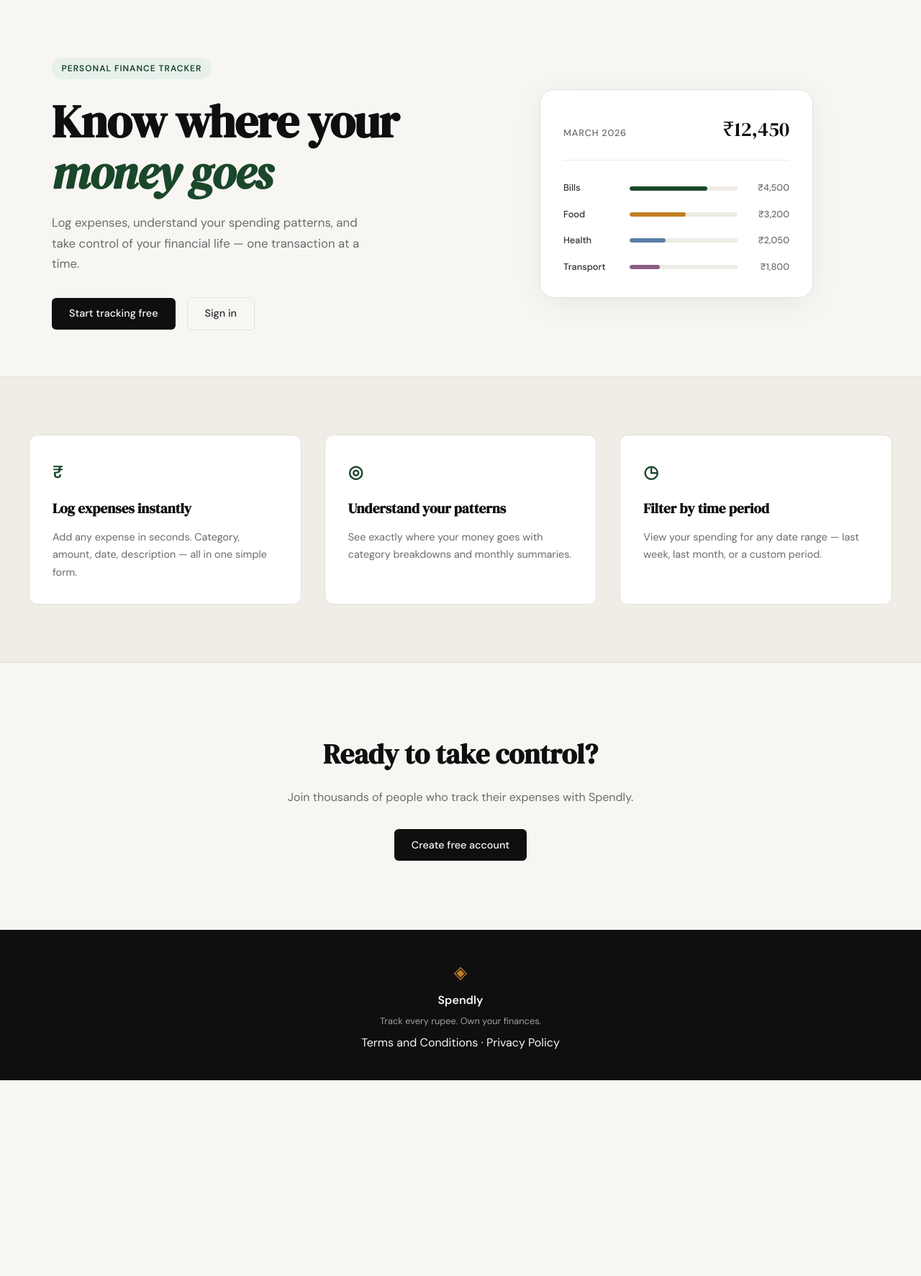
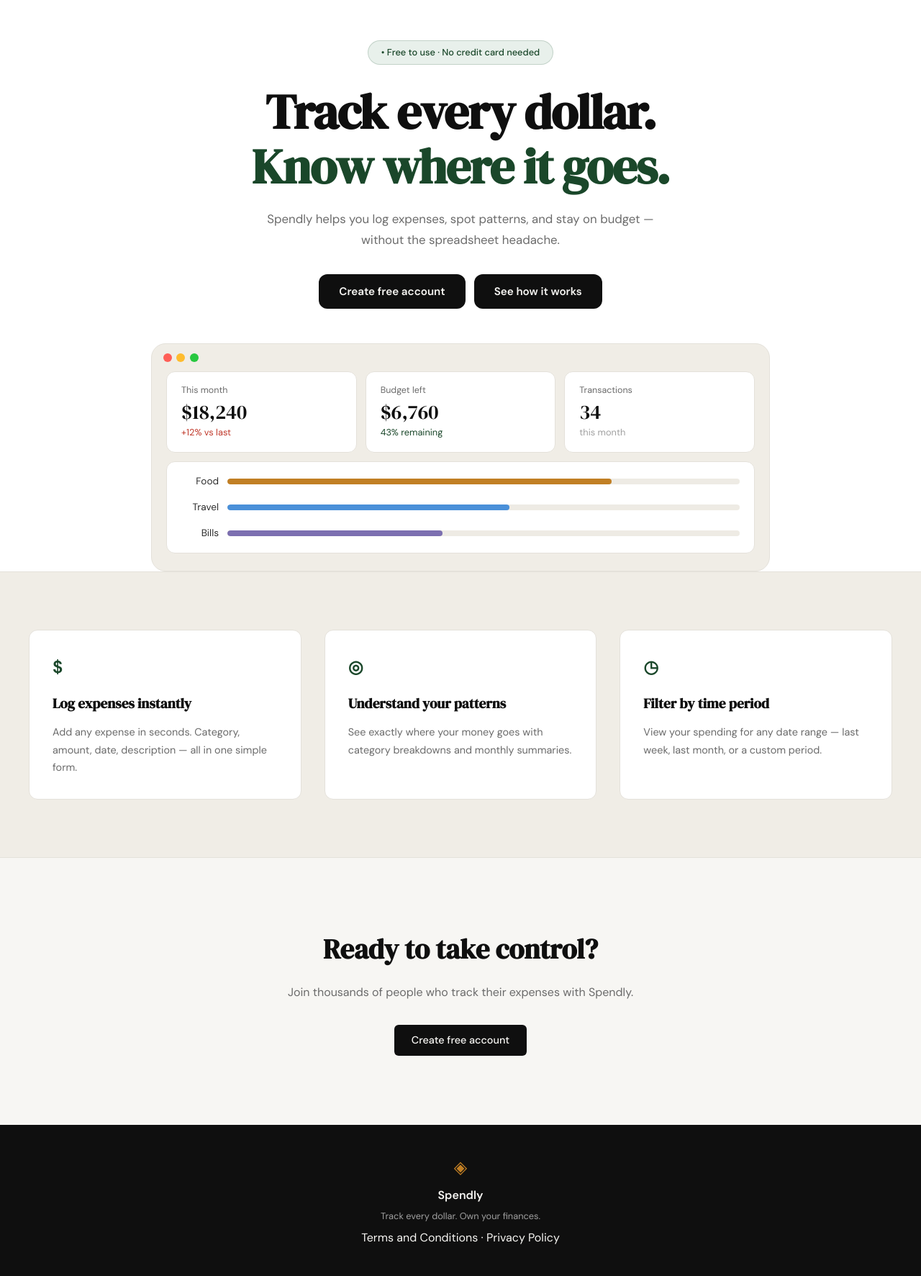
Before and after one commit to SmitaKhaswalPandey/Spendly, a Flask app: page / in a window 1280 px wide. Shown: the part 61-1834 px from the top of the page at 72% size. Before the commit the page ends 1562 px from the top, so only its background shows below. Run offline with Flask 3, Linux system fonts and the light colour scheme.

Commit message:
landing: replace rupee with dollar sign throughout

```diff
--- /dev/null
+++ b/expense-tracker/static/css/landing.css
@@ -0,0 +1,187 @@
+/* ------------------------------------------------------------------ */
+/* Hero — redesigned                                                   */
+/* ------------------------------------------------------------------ */
+
+.lp-hero {
+    background: #ffffff;
+    padding: 3.5rem 2rem 0;
+    text-align: center;
+}
+
+.lp-hero-inner {
+    max-width: 860px;
+    margin: 0 auto;
+}
+
+/* Badge */
+.lp-badge {
+    display: inline-block;
+    background: var(--accent-light);
+    color: var(--accent);
+    font-size: 0.8rem;
+    font-weight: 500;
+    padding: 0.35rem 1.1rem;
+    border-radius: 999px;
+    border: 1px solid rgba(26, 71, 42, 0.18);
+    margin-bottom: 1.75rem;
+}
+
+/* Headline */
+.lp-headline {
+    font-family: var(--font-display);
+    font-size: clamp(2.75rem, 6vw, 4.25rem);
+    line-height: 1.12;
+    letter-spacing: -0.02em;
+    color: var(--ink);
+    margin-bottom: 1.25rem;
+}
+
+.lp-headline-accent {
+    color: var(--accent);
+}
+
+/* Subtitle */
+.lp-subtitle {
+    font-size: 1.05rem;
+    color: var(--ink-muted);
+    line-height: 1.75;
+    max-width: 560px;
+    margin: 0 auto 2rem;
+}
+
+/* CTA buttons */
+.lp-ctas {
+    display: flex;
+    gap: 0.75rem;
+    justify-content: center;
+    margin-bottom: 3rem;
+}
+
+.lp-btn {
+    display: inline-block;
+    background: var(--ink);
+    color: var(--paper);
+    padding: 0.75rem 1.75rem;
+    border-radius: var(--radius-md);
+    font-family: var(--font-body);
+    font-size: 0.95rem;
+    font-weight: 600;
+    text-decoration: none;
+    transition: background 0.2s;
+}
+
+.lp-btn:hover { background: var(--accent); }
+
+/* Dashboard mockup */
+.lp-dashboard {
+    background: var(--paper-warm);
+    border: 1px solid var(--border);
+    border-radius: var(--radius-lg);
+    overflow: hidden;
+    text-align: left;
+}
+
+/* Browser chrome dots */
+.lp-dash-chrome {
+    display: flex;
+    align-items: center;
+    gap: 0.4rem;
+    padding: 0.8rem 1rem;
+}
+
+.lp-dot {
+    width: 12px;
+    height: 12px;
+    border-radius: 50%;
+    flex-shrink: 0;
+}
+
+.lp-dot-red    { background: #ff5f57; }
+.lp-dot-yellow { background: #febc2e; }
+.lp-dot-green  { background: #28c840; }
+
+/* Dashboard body */
+.lp-dash-body {
+    padding: 0 1.25rem 1.5rem;
+    display: flex;
+    flex-direction: column;
+    gap: 0.75rem;
+}
+
+/* Stat cards row */
+.lp-stats {
+    display: grid;
+    grid-template-columns: repeat(3, 1fr);
+    gap: 0.75rem;
+}
+
+.lp-stat {
+    background: var(--paper-card);
+    border: 1px solid var(--border);
+    border-radius: var(--radius-md);
+    padding: 1rem 1.25rem;
+}
+
+.lp-stat-label {
+    font-size: 0.78rem;
+    color: var(--ink-muted);
+    margin-bottom: 0.3rem;
+}
+
+.lp-stat-value {
+    font-family: var(--font-display);
+    font-size: 1.75rem;
+    color: var(--ink);
+    margin-bottom: 0.2rem;
+    line-height: 1.1;
+}
+
+.lp-stat-note       { font-size: 0.8rem; color: var(--ink-faint); }
+.lp-stat-note-red   { font-size: 0.8rem; color: var(--danger); }
+.lp-stat-note-green { font-size: 0.8rem; color: var(--accent); }
+
+/* Category bars */
+.lp-bars {
+    background: var(--paper-card);
+    border: 1px solid var(--border);
+    border-radius: var(--radius-md);
+    padding: 1rem 1.25rem;
+    display: flex;
+    flex-direction: column;
+    gap: 0.9rem;
+}
+
+.lp-bar-row {
+    display: grid;
+    grid-template-columns: 52px 1fr;
+    align-items: center;
+    gap: 0.75rem;
+}
+
+.lp-bar-label {
+    font-size: 0.85rem;
+    color: var(--ink-soft);
+    text-align: right;
+}
+
+.lp-bar-track {
+    height: 8px;
+    background: var(--border-soft);
+    border-radius: 999px;
+    overflow: hidden;
+}
+
+.lp-bar-fill {
+    height: 100%;
+    border-radius: 999px;
+}
+
+/* ------------------------------------------------------------------ */
+/* Responsive                                                          */
+/* ------------------------------------------------------------------ */
+
+@media (max-width: 640px) {
+    .lp-stats { grid-template-columns: 1fr; }
+    .lp-ctas  { flex-direction: column; align-items: center; }
+    .lp-btn   { width: 100%; max-width: 320px; text-align: center; }
+}
--- a/expense-tracker/templates/base.html
+++ b/expense-tracker/templates/base.html
@@ -33,7 +33,7 @@
         <div class="footer-inner">
             <span class="brand-icon">◈</span>
             <span class="footer-name">Spendly</span>
-            <p class="footer-copy">Track every rupee. Own your finances.</p>
+            <p class="footer-copy">Track every dollar. Own your finances.</p>
             <p><a href="/terms">Terms and Conditions</a> &middot; <a href="/privacy">Privacy Policy</a></p>
         </div>
     </footer>
--- a/expense-tracker/templates/landing.html
+++ b/expense-tracker/templates/landing.html
@@ -1,70 +1,87 @@
 {% extends "base.html" %}
 
-{% block title %}Spendly — Track Every Rupee{% endblock %}
+{% block title %}Spendly — Track Every Dollar{% endblock %}
+
+{% block head %}
+<link rel="stylesheet" href="{{ url_for('static', filename='css/landing.css') }}">
+{% endblock %}
 
 {% block content %}
 
-<section class="hero">
-    <div class="hero-inner">
-        <div class="hero-badge">Personal Finance Tracker</div>
-        <h1 class="hero-title">
-            Know where your<br>
-            <em>money goes</em>
+<section class="lp-hero">
+    <div class="lp-hero-inner">
+
+        <div class="lp-badge">&#x2022; Free to use &middot; No credit card needed</div>
+
+        <h1 class="lp-headline">
+            Track every dollar.<br>
+            <span class="lp-headline-accent">Know where it goes.</span>
         </h1>
-        <p class="hero-subtitle">
-            Log expenses, understand your spending patterns,
-            and take control of your financial life —
-            one transaction at a time.
+
+        <p class="lp-subtitle">
+            Spendly helps you log expenses, spot patterns, and stay
+            on budget — without the spreadsheet headache.
         </p>
-        <div class="hero-actions">
-            <a href="{{ url_for('register') }}" class="btn-primary">Start tracking free</a>
-            <a href="{{ url_for('login') }}" class="btn-ghost">Sign in</a>
+
+        <div class="lp-ctas">
+            <a href="{{ url_for('register') }}" class="lp-btn">Create free account</a>
+            <a href="#" class="lp-btn">See how it works</a>
         </div>
-    </div>
-    <div class="hero-visual">
-        <div class="mock-card">
-            <div class="mock-card-header">
-                <span class="mock-label">March 2026</span>
-                <span class="mock-total">₹12,450</span>
+
+        <div class="lp-dashboard">
+            <div class="lp-dash-chrome">
+                <span class="lp-dot lp-dot-red"></span>
+                <span class="lp-dot lp-dot-yellow"></span>
+                <span class="lp-dot lp-dot-green"></span>
             </div>
-            <div class="mock-bars">
-                <div class="mock-bar-row">
-                    <span class="mock-cat">Bills</span>
-                    <div class="mock-bar-track">
-                        <div class="mock-bar" style="width: 72%"></div>
+            <div class="lp-dash-body">
+                <div class="lp-stats">
+                    <div class="lp-stat">
+                        <p class="lp-stat-label">This month</p>
+                        <p class="lp-stat-value">$18,240</p>
+                        <p class="lp-stat-note-red">+12% vs last</p>
                     </div>
-                    <span class="mock-amt">₹4,500</span>
+                    <div class="lp-stat">
+                        <p class="lp-stat-label">Budget left</p>
+                        <p class="lp-stat-value">$6,760</p>
+                        <p class="lp-stat-note-green">43% remaining</p>
+                    </div>
+                    <div class="lp-stat">
+                        <p class="lp-stat-label">Transactions</p>
+                        <p class="lp-stat-value">34</p>
+                        <p class="lp-stat-note">this month</p>
+                    </div>
                 </div>
-                <div class="mock-bar-row">
-                    <span class="mock-cat">Food</span>
-                    <div class="mock-bar-track">
-                        <div class="mock-bar mock-bar-2" style="width: 52%"></div>
+                <div class="lp-bars">
+                    <div class="lp-bar-row">
+                        <span class="lp-bar-label">Food</span>
+                        <div class="lp-bar-track">
+                            <div class="lp-bar-fill" style="width: 75%; background: #c17f24;"></div>
+                        </div>
                     </div>
-                    <span class="mock-amt">₹3,200</span>
-                </div>
-                <div class="mock-bar-row">
-                    <span class="mock-cat">Health</span>
-                    <div class="mock-bar-track">
-                        <div class="mock-bar mock-bar-3" style="width: 33%"></div>
+                    <div class="lp-bar-row">
+                        <span class="lp-bar-label">Travel</span>
+                        <div class="lp-bar-track">
+                            <div class="lp-bar-fill" style="width: 55%; background: #4a90d9;"></div>
+                        </div>
                     </div>
-                    <span class="mock-amt">₹2,050</span>
-                </div>
-                <div class="mock-bar-row">
-                    <span class="mock-cat">Transport</span>
-                    <div class="mock-bar-track">
-                        <div class="mock-bar mock-bar-4" style="width: 28%"></div>
+                    <div class="lp-bar-row">
+                        <span class="lp-bar-label">Bills</span>
+                        <div class="lp-bar-track">
+                            <div class="lp-bar-fill" style="width: 42%; background: #7c6fb0;"></div>
+                        </div>
                     </div>
-                    <span class="mock-amt">₹1,800</span>
                 </div>
             </div>
         </div>
+
     </div>
 </section>
 
 <section class="features">
     <div class="features-inner">
         <div class="feature-card">
-            <div class="feature-icon">₹</div>
+            <div class="feature-icon">$</div>
             <h3 class="feature-title">Log expenses instantly</h3>
             <p class="feature-body">Add any expense in seconds. Category, amount, date, description — all in one simple form.</p>
         </div>
```
